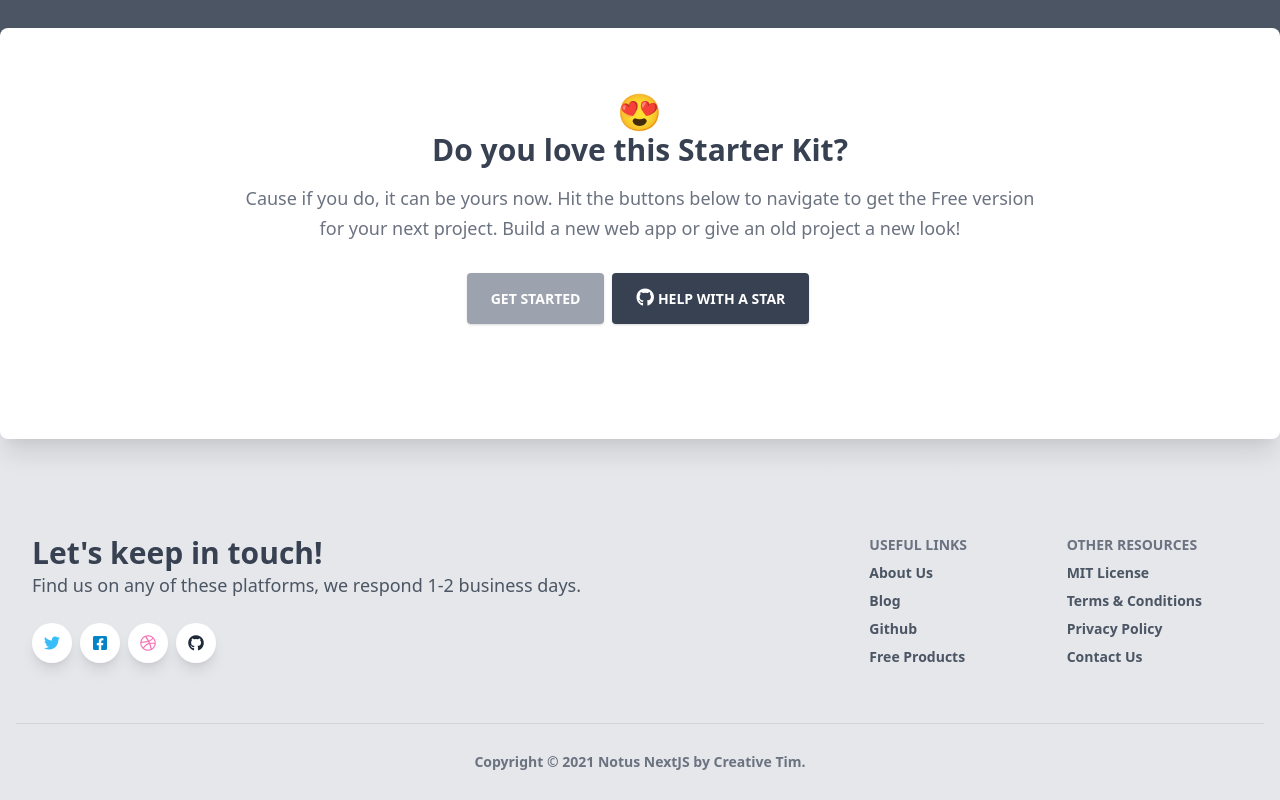
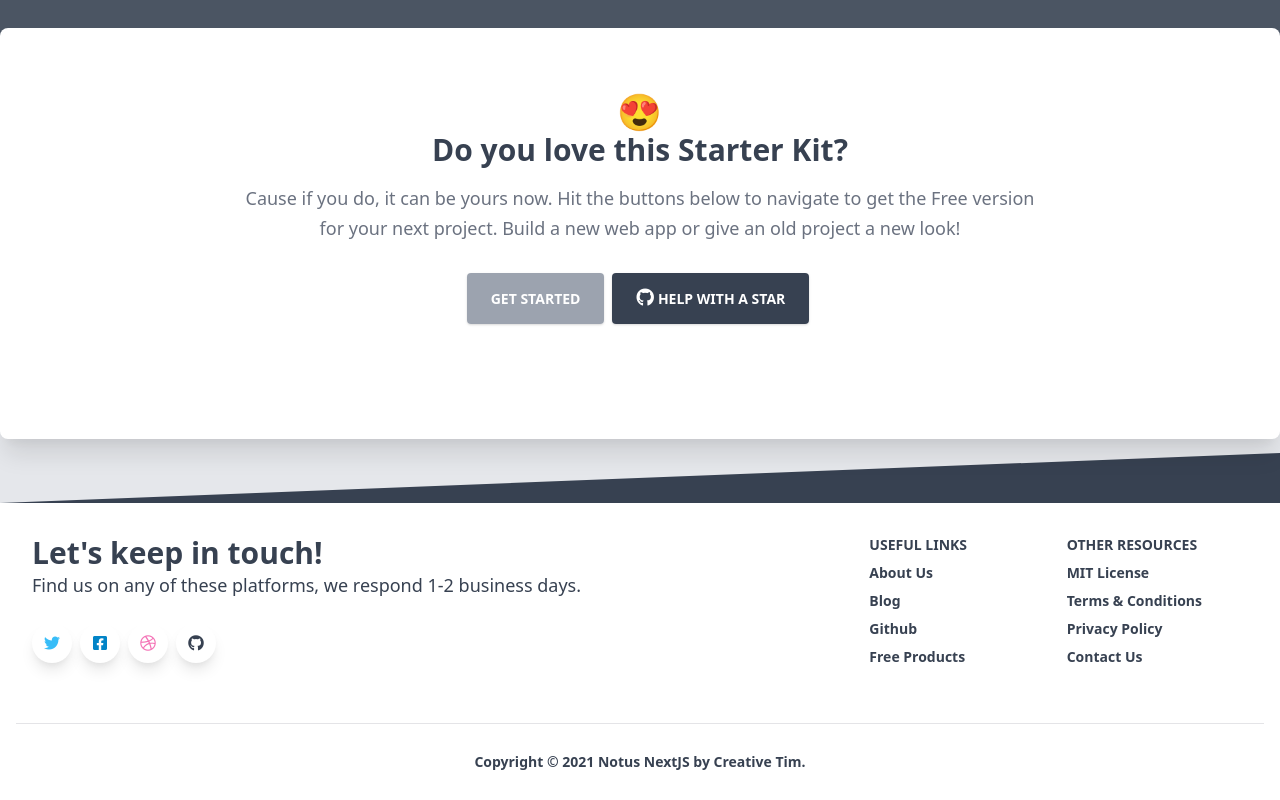
Before and after one commit to DevKing472/notus-nextJS, a Next.js app: page / in a window 1280 px wide. Shown: the part 5375-6175 px from the top of the page. Built offline with nearby package versions, Linux system fonts and the light colour scheme.

Commit message:
refactor: change coolGray with blueGray

```diff
--- a/components/Footers/Footer.js
+++ b/components/Footers/Footer.js
@@ -3,7 +3,7 @@ import React from "react";
 export default function Footer() {
   return (
     <>
-      <footer className="relative bg-coolGray-200 pt-8 pb-6">
+      <footer className="relative bg-blueGray-200 pt-8 pb-6">
         <div
           className="bottom-auto top-0 left-0 right-0 w-full absolute pointer-events-none overflow-hidden -mt-20 h-20"
           style={{ transform: "translateZ(0)" }}
@@ -18,7 +18,7 @@ export default function Footer() {
             y="0"
           >
             <polygon
-              className="text-coolGray-200 fill-current"
+              className="text-blueGray-200 fill-current"
               points="2560 0 2560 100 0 100"
             ></polygon>
           </svg>
@@ -27,7 +27,7 @@ export default function Footer() {
           <div className="flex flex-wrap text-center lg:text-left">
             <div className="w-full lg:w-6/12 px-4">
               <h4 className="text-3xl font-semibold">Let's keep in touch!</h4>
-              <h5 className="text-lg mt-0 mb-2 text-coolGray-600">
+              <h5 className="text-lg mt-0 mb-2 text-blueGray-600">
                 Find us on any of these platforms, we respond 1-2 business days.
               </h5>
               <div className="mt-6 lg:mb-0 mb-6">
@@ -50,7 +50,7 @@ export default function Footer() {
                   <i className="fab fa-dribbble"></i>
                 </button>
                 <button
-                  className="bg-white text-coolGray-800 shadow-lg font-normal h-10 w-10 items-center justify-center align-center rounded-full outline-none focus:outline-none mr-2"
+                  className="bg-white text-blueGray-800 shadow-lg font-normal h-10 w-10 items-center justify-center align-center rounded-full outline-none focus:outline-none mr-2"
                   type="button"
                 >
                   <i className="fab fa-github"></i>
@@ -60,13 +60,13 @@ export default function Footer() {
             <div className="w-full lg:w-6/12 px-4">
               <div className="flex flex-wrap items-top mb-6">
                 <div className="w-full lg:w-4/12 px-4 ml-auto">
-                  <span className="block uppercase text-coolGray-500 text-sm font-semibold mb-2">
+                  <span className="block uppercase text-blueGray-500 text-sm font-semibold mb-2">
                     Useful Links
                   </span>
                   <ul className="list-unstyled">
                     <li>
                       <a
-                        className="text-coolGray-600 hover:text-coolGray-800 font-semibold block pb-2 text-sm"
+                        className="text-blueGray-600 hover:text-blueGray-800 font-semibold block pb-2 text-sm"
                         href="https://www.creative-tim.com/presentation?ref=nnjs-footer"
                       >
                         About Us
@@ -74,7 +74,7 @@ export default function Footer() {
                     </li>
                     <li>
                       <a
-                        className="text-coolGray-600 hover:text-coolGray-800 font-semibold block pb-2 text-sm"
+                        className="text-blueGray-600 hover:text-blueGray-800 font-semibold block pb-2 text-sm"
                         href="https://blog.creative-tim.com?ref=nnjs-footer"
                       >
                         Blog
@@ -82,7 +82,7 @@ export default function Footer() {
                     </li>
                     <li>
                       <a
-                        className="text-coolGray-600 hover:text-coolGray-800 font-semibold block pb-2 text-sm"
+                        className="text-blueGray-600 hover:text-blueGray-800 font-semibold block pb-2 text-sm"
                         href="https://www.github.com/creativetimofficial?ref=nnjs-footer"
                       >
                         Github
@@ -90,7 +90,7 @@ export default function Footer() {
                     </li>
                     <li>
                       <a
-                        className="text-coolGray-600 hover:text-coolGray-800 font-semibold block pb-2 text-sm"
+                        className="text-blueGray-600 hover:text-blueGray-800 font-semibold block pb-2 text-sm"
                         href="https://www.creative-tim.com/bootstrap-themes/free?ref=nnjs-footer"
                       >
                         Free Products
@@ -99,13 +99,13 @@ export default function Footer() {
                   </ul>
                 </div>
                 <div className="w-full lg:w-4/12 px-4">
-                  <span className="block uppercase text-coolGray-500 text-sm font-semibold mb-2">
+                  <span className="block uppercase text-blueGray-500 text-sm font-semibold mb-2">
                     Other Resources
                   </span>
                   <ul className="list-unstyled">
                     <li>
                       <a
-                        className="text-coolGray-600 hover:text-coolGray-800 font-semibold block pb-2 text-sm"
+                        className="text-blueGray-600 hover:text-blueGray-800 font-semibold block pb-2 text-sm"
                         href="https://github.com/creativetimofficial/notus-nextjs/blob/main/LICENSE.md?ref=nnjs-footer"
                       >
                         MIT License
@@ -113,7 +113,7 @@ export default function Footer() {
                     </li>
                     <li>
                       <a
-                        className="text-coolGray-600 hover:text-coolGray-800 font-semibold block pb-2 text-sm"
+                        className="text-blueGray-600 hover:text-blueGray-800 font-semibold block pb-2 text-sm"
                         href="https://creative-tim.com/terms?ref=nnjs-footer"
                       >
                         Terms & Conditions
@@ -121,7 +121,7 @@ export default function Footer() {
                     </li>
                     <li>
                       <a
-                        className="text-coolGray-600 hover:text-coolGray-800 font-semibold block pb-2 text-sm"
+                        className="text-blueGray-600 hover:text-blueGray-800 font-semibold block pb-2 text-sm"
                         href="https://creative-tim.com/privacy?ref=nnjs-footer"
                       >
                         Privacy Policy
@@ -129,7 +129,7 @@ export default function Footer() {
                     </li>
                     <li>
                       <a
-                        className="text-coolGray-600 hover:text-coolGray-800 font-semibold block pb-2 text-sm"
+                        className="text-blueGray-600 hover:text-blueGray-800 font-semibold block pb-2 text-sm"
                         href="https://creative-tim.com/contact-us?ref=nnjs-footer"
                       >
                         Contact Us
@@ -140,14 +140,14 @@ export default function Footer() {
               </div>
             </div>
           </div>
-          <hr className="my-6 border-coolGray-300" />
+          <hr className="my-6 border-blueGray-300" />
           <div className="flex flex-wrap items-center md:justify-between justify-center">
             <div className="w-full md:w-4/12 px-4 mx-auto text-center">
-              <div className="text-sm text-coolGray-500 font-semibold py-1">
+              <div className="text-sm text-blueGray-500 font-semibold py-1">
                 Copyright © {new Date().getFullYear()} Notus NextJS by{" "}
                 <a
                   href="https://www.creative-tim.com?ref=nnjs-footer"
-                  className="text-coolGray-500 hover:text-coolGray-800"
+                  className="text-blueGray-500 hover:text-blueGray-800"
                 >
                   Creative Tim
                 </a>
```
